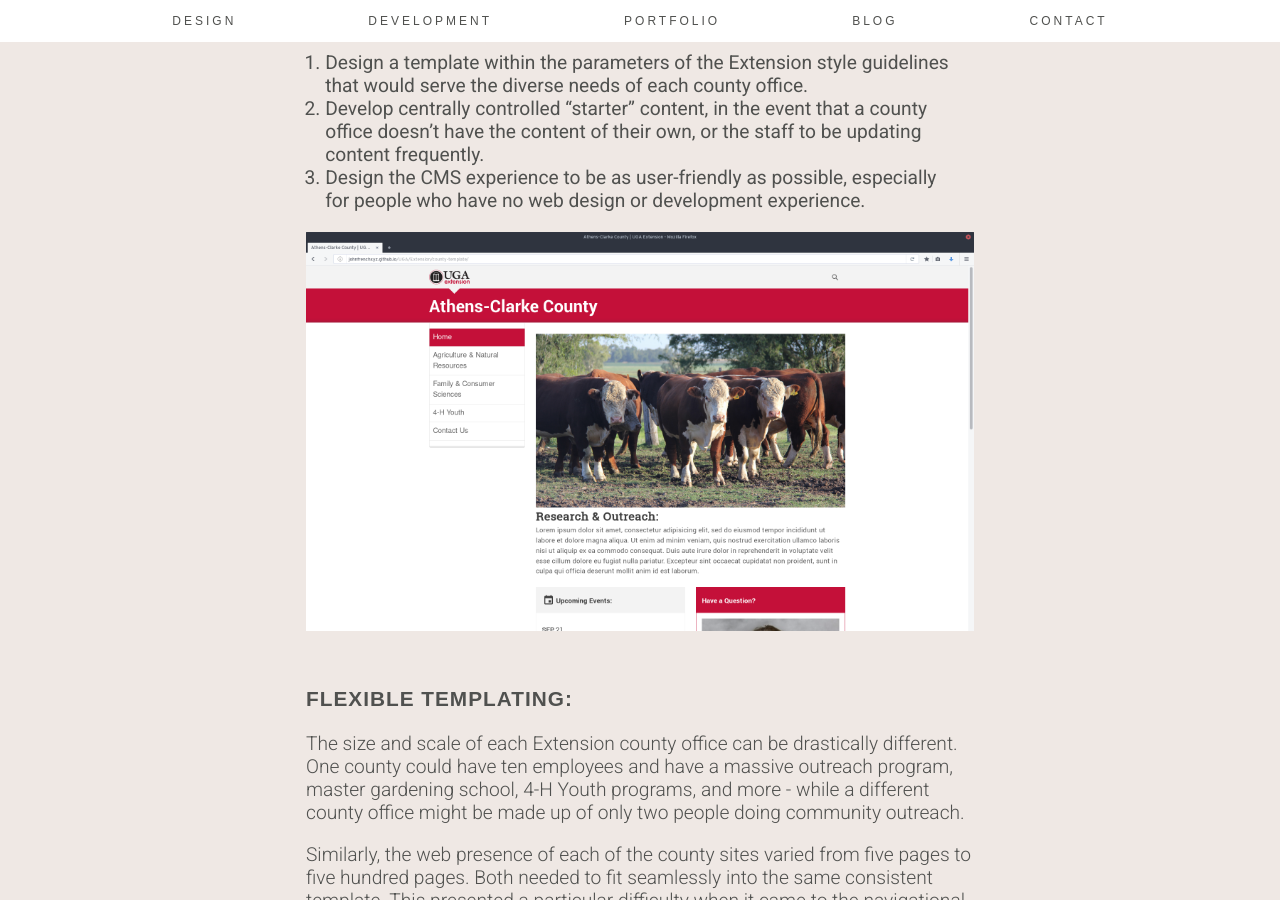
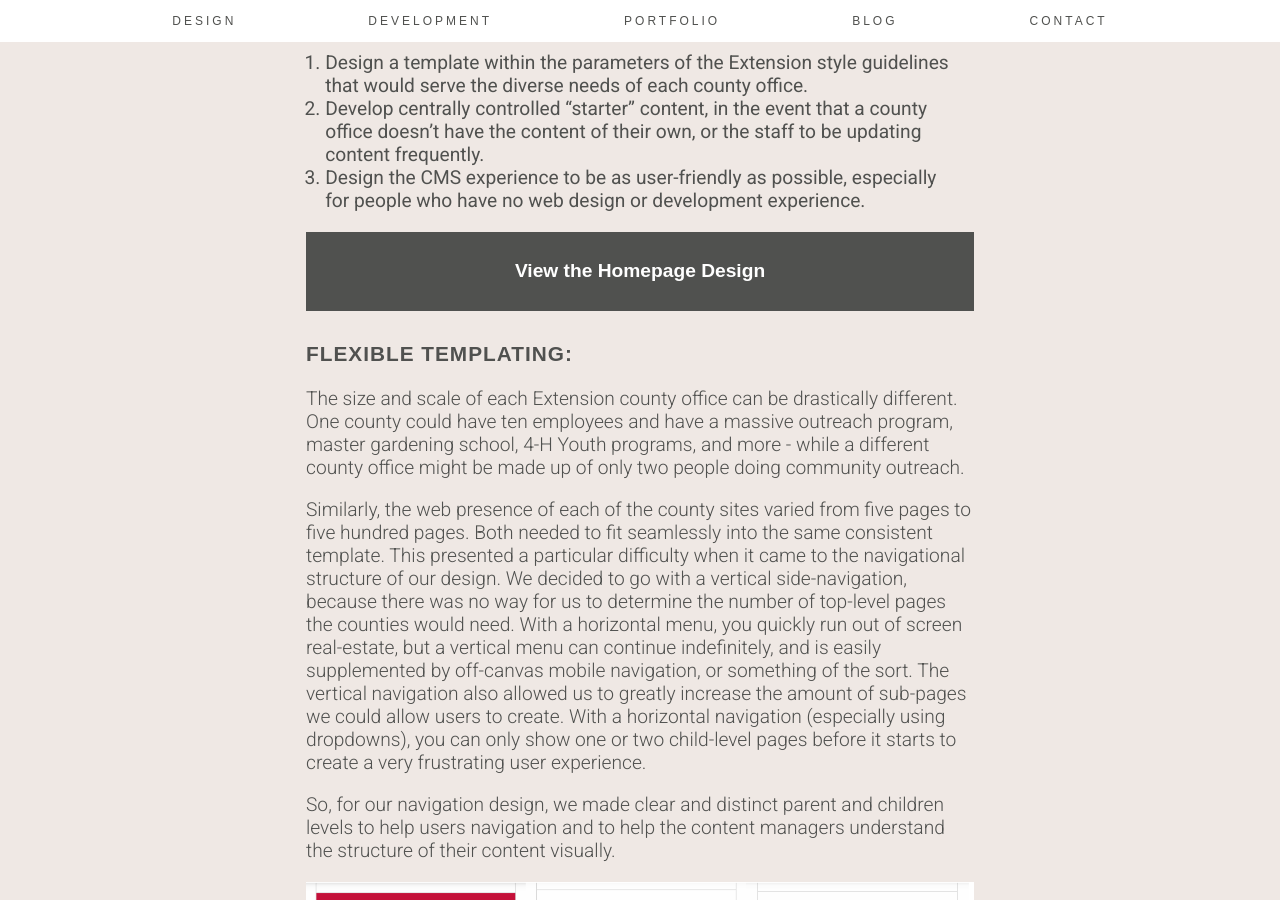
Before and after one commit to johnfrenchxyz/johnfrench.xyz, a Jekyll site: the page built from _portfolio-items/6-extension.markdown, in a window 1280 px wide and 900 px high, scrolled down 1192 px. Built offline with Jekyll 4.4.1, drawn with Linux system fonts in a browser that asks for light colours; nearby versions of some CDN libraries; some web fonts are replaced.

Commit message:
Tweaks portfolio order and adds Extension link

```diff
--- a/_portfolio-items/6-extension.markdown
+++ b/_portfolio-items/6-extension.markdown
@@ -23,7 +23,7 @@ In a short study we conducted after the completion of redesign, we discovered th
 2.  Develop centrally controlled “starter” content, in the event that a county office doesn’t have the content of their own, or the staff to be updating content frequently.
 3.  Design the CMS experience to be as user-friendly as possible, especially for people who have no web design or development experience.
 
-![the UGA extension county template]( {{site.baseurl}}/images/portfolio/extension/county-template.png )
+<a href="http://johnfrenchxyz.github.io/UGA/Extension/county-template/" class="portfolio-button">View the Homepage Design</a>
 
 ## Flexible Templating:
 
```
Also changed, not shown: _portfolio-items/0-walk-georgia.markdown (renamed from _portfolio-items/4-walk-georgia.markdown), _portfolio-items/2-accessibility-checklist-design.markdown (renamed from _portfolio-items/0-accessibility-checklist-design.markdown), _portfolio-items/3-caes.markdown (renamed from _portfolio-items/2-caes.markdown), _portfolio-items/4-oak-house.markdown (renamed from _portfolio-items/3-oak-house.markdown), 12 other files.
